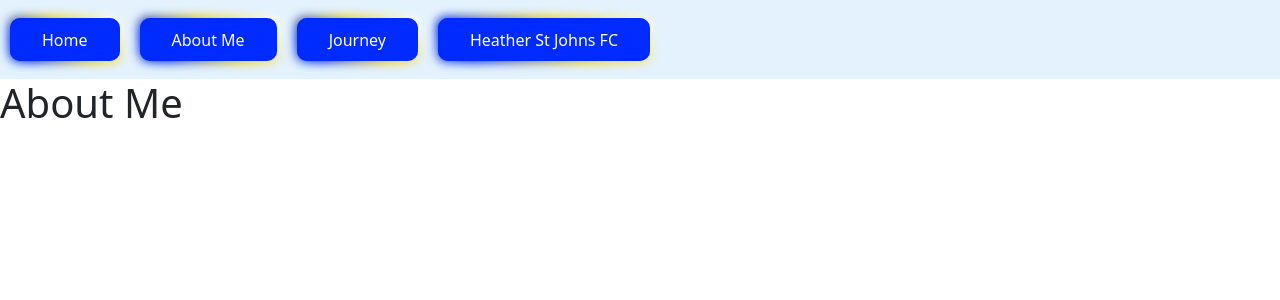
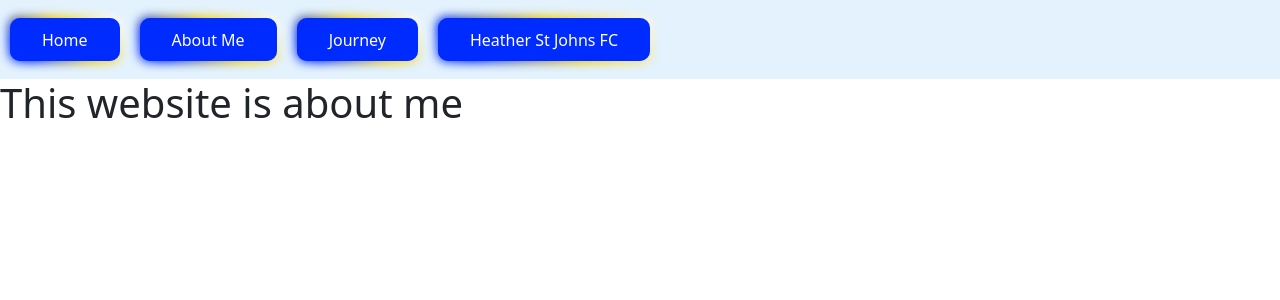
Before and after one commit to Craigm84/myapp, a React (Create React App) app: page /aboutme in a window 1280 px wide. Shown: the top 300 px of the page. Built offline with nearby package versions, Linux system fonts and the light colour scheme.

Commit message:
Update AboutMe.jsx

```diff
--- a/src/Components/AboutMe.jsx
+++ b/src/Components/AboutMe.jsx
@@ -2,7 +2,7 @@ function AboutMe() {
     return (
 
         <div>
-            <h1>About Me</h1>
+            <h1>This website is about me</h1>
         </div>
       );
 }
```
